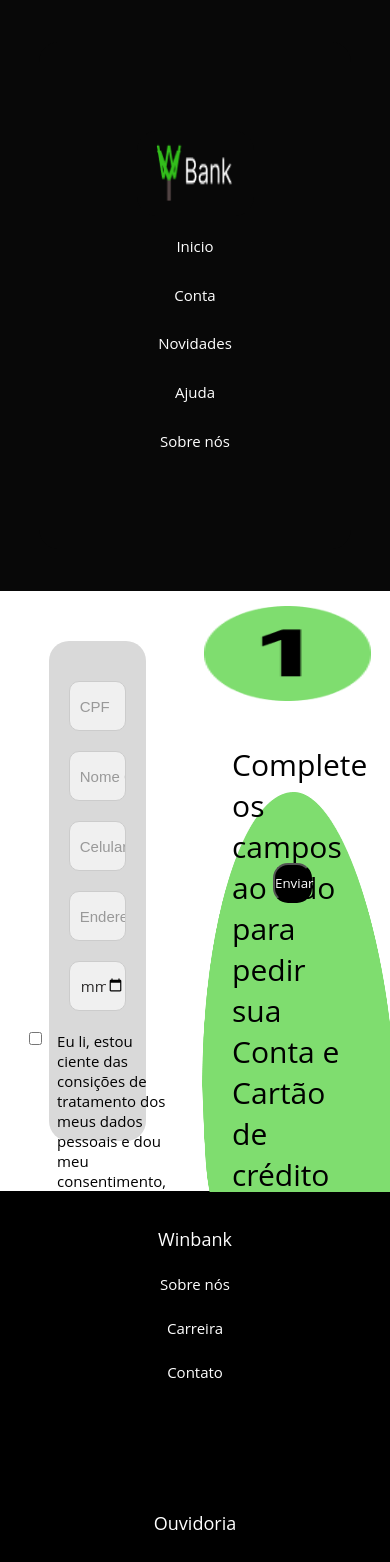
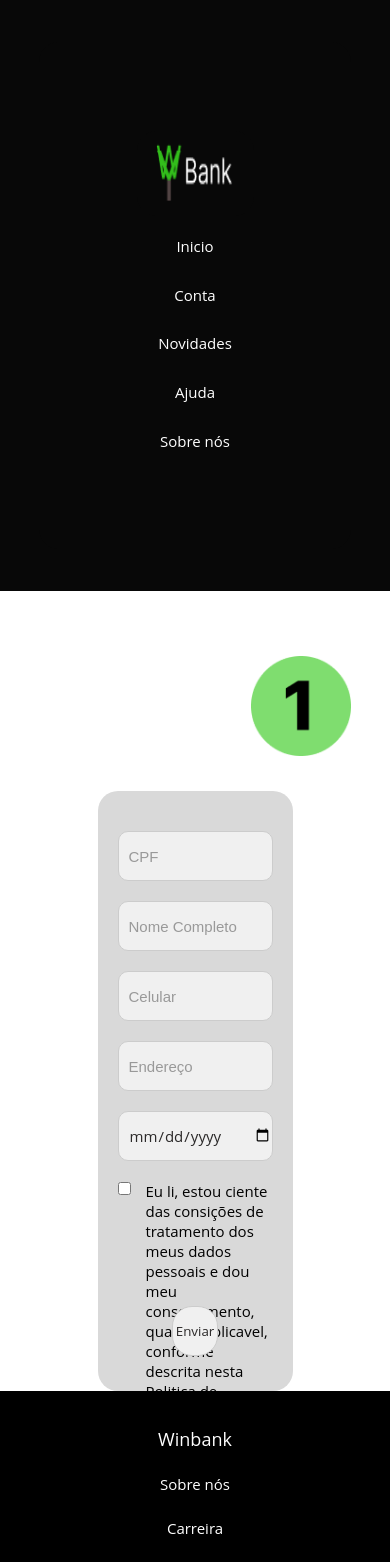
Before and after one commit to GuilhermeRRF/WinBank, a React (Vite) app: page /criarconta in a window 390 px wide. Shown: the top 1562 px of the page. Built offline with nearby package versions, Linux system fonts and the light colour scheme.

Commit message:
responsivo formulario

```diff
--- a/src/pages/CriarConta.jsx
+++ b/src/pages/CriarConta.jsx
@@ -47,13 +47,17 @@ function CriarConta() {
               pessoais e dou meu consentimento, quando aplicavel, conforme
               descrita nesta Politica de Privacidade.
             </label>
+
+            <div className={styles.BotaoFormularioPrincipal}>
+            <button className={styles.BotaoFormulario} type="submit">Enviar</button>
+            </div>
           </form>
         </section>
 
         <aside className={styles.ContainerEtapaPrincipal}>
           <div>
             <div className={styles.ContainerEtapa}>
-              <img src={Numero1} alt="primeira etapa" />
+              <img className={styles.ImgEtapa} src={Numero1} alt="primeira etapa" />
             </div>
 
             <div className={styles.ContainerEclipse}>
--- a/src/pages/CriarConta.module.css
+++ b/src/pages/CriarConta.module.css
@@ -102,3 +102,156 @@
   background-color: black;
   color: white;
 }
+
+.botaoFormularioPrincipal{
+  display: none;
+  justify-content: center;
+  width: 80%;
+  height: 50px;
+  background-color: red;
+}
+
+@media (max-width:800px){
+
+
+  .SecaoPrincipal {
+    display: flex;
+    flex-direction: column-reverse;
+    width: 100%;
+    height: 800px;
+    font-size: 2rem;
+  }
+
+  .ContainerFormularioPrincipal {
+    display: flex;
+    justify-content: center;
+    align-items: center;
+    flex-direction: column;
+    width: 100%;
+    height: 600px;
+  }
+  .ContainerFormulario{
+      width: 50%;
+      height: 600px;
+      padding: 20px;
+      border-radius: 20px;
+      background-color: #D9D9D9;
+  }
+
+  .campo{
+      width: 100%;
+      height: 50px;
+      margin-top: 20px;
+      padding-left: 10px;
+      border-radius: 10px;
+      background-color: #f0f0f0; /* Cor de fundo clara */
+      color: #2b2929; /* Cor do texto cinza escuro */
+      border: 1px solid #ccc; /* Borda cinza claro */
+  }
+
+  .campo:focus {
+      outline: none; /* Remove o contorno padrão que fica do input */
+      background-color: #f8f8f8; /* Cor de fundo um pouco mais clara */
+      border: 1px solid #ddd; /* Borda mais clara */
+  }
+
+  .CheckboxPrincipal{
+      display: flex;
+      justify-content: center;
+      width: 100%;
+      height: 100px;
+      font-size: 1.5rem;
+      margin-top: 20px;
+  }
+
+  .checkbox{
+      width: 15px;
+      height: 15px;
+      margin-right: 15px;
+      background-color: rgb(10, 194, 65);
+  }
+
+  .ContainerEtapaPrincipal {
+    width: 90%;
+    height: 200px;
+  }
+  .ContainerEtapa {
+    display: flex;
+    align-items: center;
+    width: 100%;
+    height: 200px;
+    margin-top: 15px;
+    overflow: hidden;
+    background-size: cover;
+  }
+  .ImgEtapa{
+    width: 100px;
+    height: 100px;
+    overflow: hidden;
+    background-size: cover;
+  }
+
+  .ContainerEclipse {
+    display: none;
+    justify-content: end;
+    align-items: end;
+    width: 100%;
+    height: 486px;
+  }
+
+  .EclipseVerde {
+    width: 620px;
+    height: 400px;
+    background-size: cover;
+    overflow: hidden;
+    display: none;
+  }
+
+  .TextoEtapa {
+    position: absolute;
+    bottom: 0%;
+    left: 85%;
+    transform: translate(-85%,-0%);/*x,y*/
+    width: 30%;
+    height: 100px;
+    font-size: 3rem;
+  }
+
+  .botao {
+    position: absolute;
+    left: 70%;
+    bottom: -7%;
+    width: 10%;
+    height: 40px;
+    border-radius: 15px;
+    background-color: black;
+    color: white;
+  }
+
+  .BotaoFormularioPrincipal{
+    display: flex;
+    justify-content: center;
+    align-items: center;
+    width: 100%;
+    height: 100px;
+  }
+
+
+  .BotaoFormulario{
+    width: 30%;
+    height: 50px;
+    background-color: #f0f0f0; /* Cor de fundo clara */
+    color: #2b2929; /* Cor do texto cinza escuro */
+    border: 1px solid #ccc; /* Borda cinza claro */
+    border-radius: 20px;
+
+  }
+  .BotaoFormulario:focus {
+    outline: none; /* Remove o contorno padrão que fica do input */
+    background-color: #f8f8f8; /* Cor de fundo um pouco mais clara */
+    border: 1px solid #ddd; /* Borda mais clara */
+}
+
+
+
+}
```
